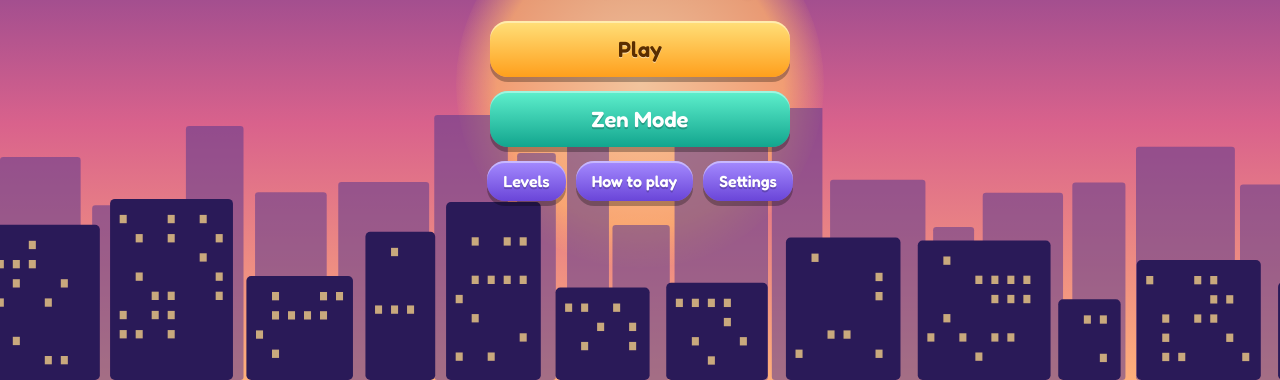
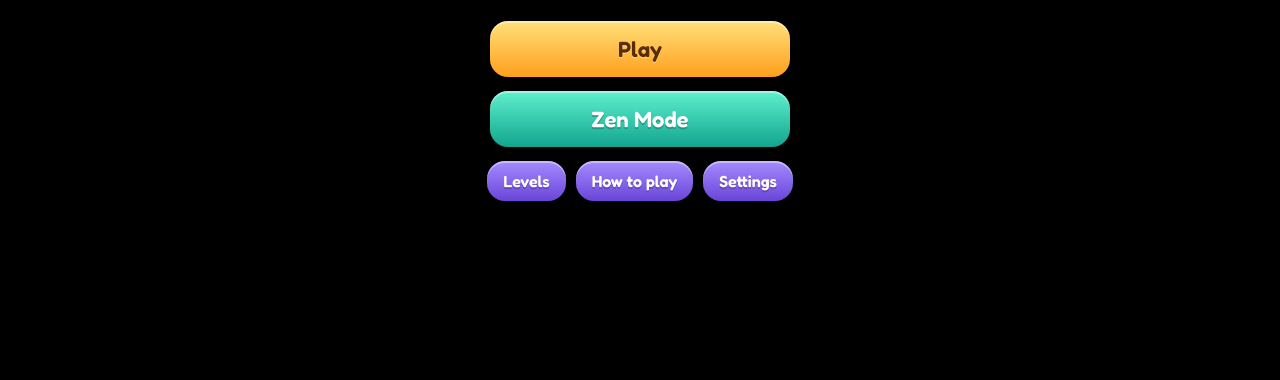
Before and after one commit to jaydenong722/candycrash-clone, a plain HTML site: page public/index.html in a window 1280 px wide. Shown: the part 420-800 px from the top of the page. Drawn offline with nearby package versions, Linux system fonts and the light colour scheme.

Commit message:
Switch game background to black
- Replace sunset gradient, sun glow and skyline with a solid black page
- Set theme-color and manifest background/theme colors to #000000 so the
  installed app's status bar and splash screen match
- Bump service worker cache to huat-homes-v2 so installed copies refresh
- Regenerate manifest screenshots

Co-Authored-By: Claude Opus 5.5 <noreply@anthropic.com>
Claude-Session: https://claude.ai/code/session_0195g7cEb1Qtb3RmpvLK1keQ

```diff
--- a/public/index.html
+++ b/public/index.html
@@ -3,7 +3,7 @@
 <head>
 <meta charset="utf-8">
 <meta name="viewport" content="width=device-width, initial-scale=1, maximum-scale=1, user-scalable=no, viewport-fit=cover">
-<meta name="theme-color" content="#2b1d5c">
+<meta name="theme-color" content="#000000">
 <meta name="description" content="Huat Homes — a Singapore property match-3 game. Match HDB flats, condos and shophouses to build your S$ portfolio.">
 <link rel="manifest" href="manifest.webmanifest">
 <link rel="icon" href="favicon.ico" sizes="32x32">
@@ -21,11 +21,9 @@
 :root{--gold:#ffd23f;--ink:#2b1d5c;--panel:rgba(30,18,78,.62)}
 *{box-sizing:border-box;-webkit-tap-highlight-color:transparent}
 html,body{margin:0;height:100%;overflow:hidden;overscroll-behavior:none;touch-action:manipulation;user-select:none;-webkit-user-select:none;-webkit-touch-callout:none}
-body{font-family:Nunito,system-ui,sans-serif;color:#fff;background:#3a2470}
+body{font-family:Nunito,system-ui,sans-serif;color:#fff;background:#000}
 button{font-family:inherit}
-#bg{position:fixed;inset:0;background:linear-gradient(180deg,#2e2068 0%,#6b3a92 36%,#d9628c 68%,#ffb07a 100%);z-index:-3}
-#sun{position:fixed;left:50%;bottom:14vh;width:46vmin;height:46vmin;transform:translateX(-50%);border-radius:50%;background:radial-gradient(circle,#ffe7a3 0%,#ffb36b 55%,rgba(255,140,100,0) 72%);z-index:-2;opacity:.75}
-#skyline{position:fixed;left:0;right:0;bottom:0;width:100%;height:34vh;z-index:-1}
+#bg{position:fixed;inset:0;background:#000;z-index:-3}
 .screen{position:fixed;inset:0;display:none;flex-direction:column;align-items:center;padding:env(safe-area-inset-top) env(safe-area-inset-right) env(safe-area-inset-bottom) env(safe-area-inset-left)}
 .screen.active{display:flex}
 
@@ -156,8 +154,6 @@ button{font-family:inherit}
 </head>
 <body>
 <div id="bg"></div>
-<div id="sun"></div>
-<svg id="skyline" viewBox="0 0 400 120" preserveAspectRatio="xMidYMax slice" aria-hidden="true"></svg>
 
 <!-- TITLE -->
 <section id="title" class="screen active">
@@ -342,16 +338,6 @@ const KEY_URL = svgURL(KEY_SVG);
 function loadImg(src){ return new Promise(res => { const im = new Image(); im.onload = () => res(im); im.onerror = () => res(im); im.src = src; }); }
 let pieceImgs = [], keyImg = null, pieceCanvas = [], keyCanvas = null;
 
-/* skyline backdrop */
-(function buildSkyline(){
-  const rng = mulberry32(42); let far = '', near = '', win = '';
-  let x = 0; while (x < 400){ const w = 12 + rng()*22, h = 45 + rng()*55; far += `<rect x="${x.toFixed(1)}" y="${(120-h).toFixed(1)}" width="${w.toFixed(1)}" height="${h.toFixed(1)}" rx="1"/>`; x += w + 1 + rng()*3; }
-  x = -4; while (x < 404){ const w = 18 + rng()*26, h = 24 + rng()*36;
-    near += `<rect x="${x.toFixed(1)}" y="${(120-h).toFixed(1)}" width="${w.toFixed(1)}" height="${h.toFixed(1)}" rx="1.5"/>`;
-    for (let wy = 120-h+5; wy < 116; wy += 6) for (let wx = x+3; wx < x+w-4; wx += 5) if (rng() < .32) win += `<rect x="${wx.toFixed(1)}" y="${wy.toFixed(1)}" width="2.2" height="2.6"/>`;
-    x += w + 2 + rng()*4; }
-  $('skyline').innerHTML = `<g fill="#5a3a8f" opacity=".55">${far}</g><g fill="#2a1a58">${near}</g><g fill="#ffd98a" opacity=".75">${win}</g>`;
-})();
 
 /* =========================================================
    AUDIO — synthesized SFX + music (Web Audio)
--- a/public/sw.js
+++ b/public/sw.js
@@ -1,6 +1,6 @@
 /* Huat Homes service worker — offline play + fast launches.
    Bump VERSION whenever you change files in the app shell. */
-const VERSION = 'huat-homes-v1';
+const VERSION = 'huat-homes-v2';
 const SHELL = [
   './',
   './manifest.webmanifest',
```
Also changed, not shown: public/manifest.webmanifest, public/screenshots/gameplay.png, public/screenshots/title.png.
